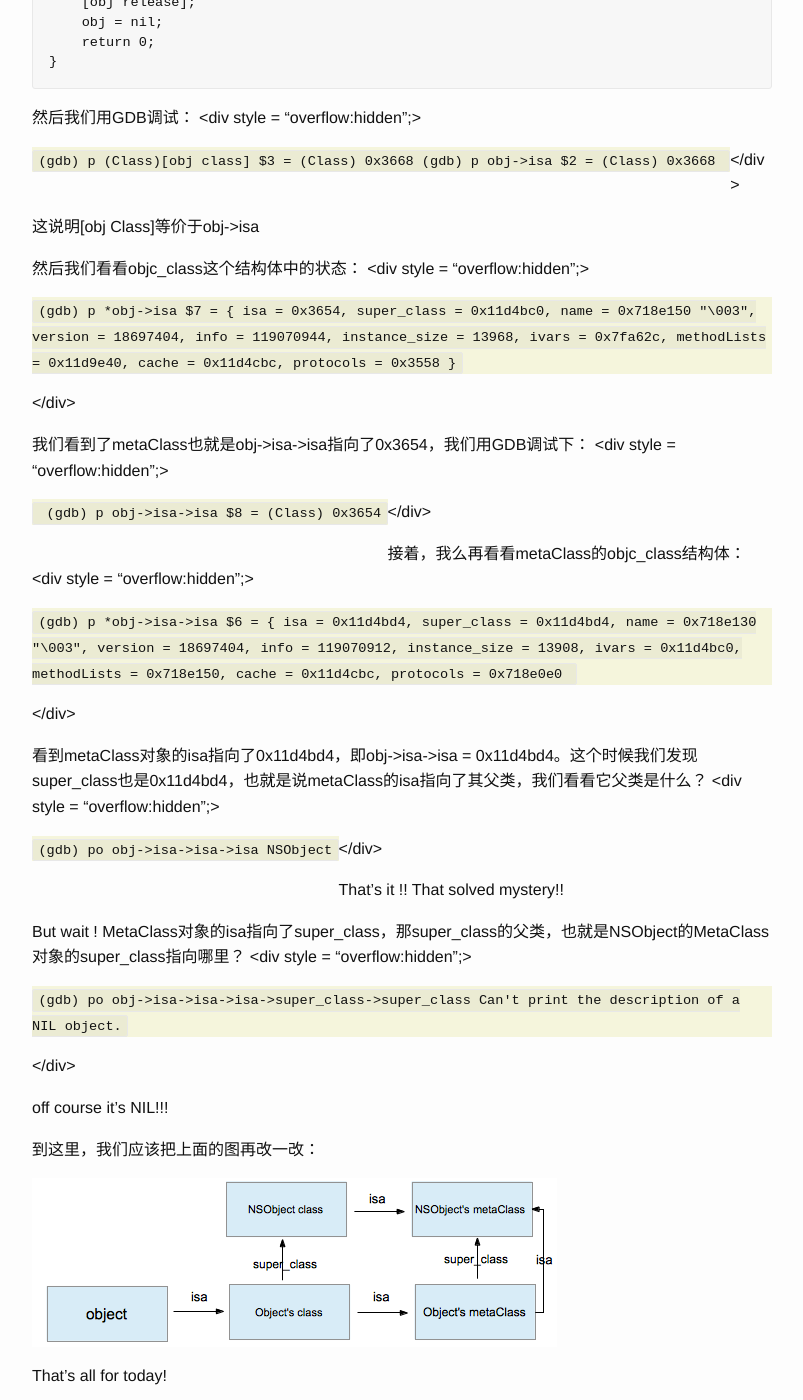
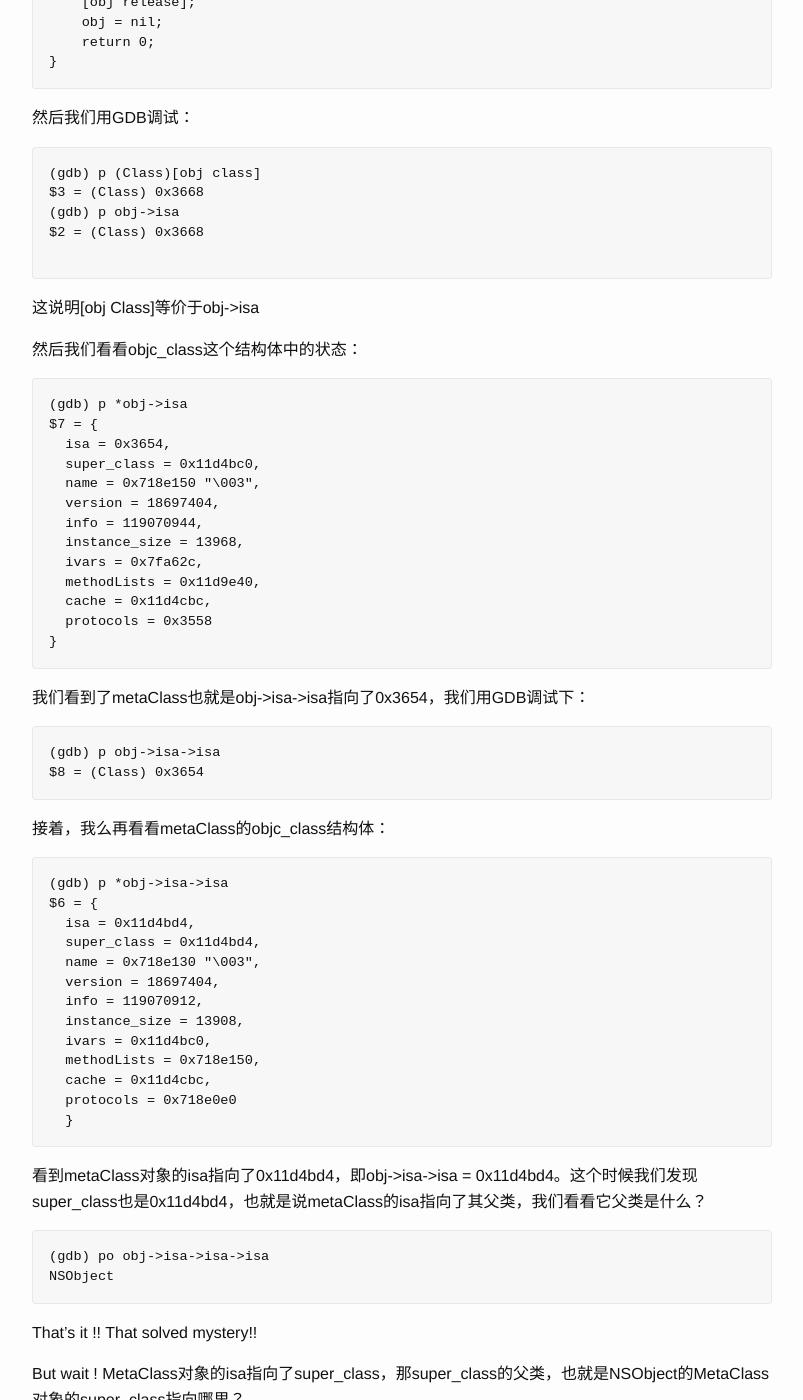
Before and after one commit to controlsea/blog, a Jekyll site: the page built from _posts/2012-02-10-isa.markdown, in a window 1280 px wide and 1400 px high, scrolled down 1769 px. Shown: the whole window, without its empty margins (238-1041 px from the left). Built offline with Jekyll 4.4.1, drawn with Linux system fonts in a browser that asks for light colours; Markdown is read by kramdown in place of the engine named in the settings; some of the changed text lies outside the part shown.

Commit message:
add posts

````diff
--- a/_posts/2012-02-10-isa.markdown
+++ b/_posts/2012-02-10-isa.markdown
@@ -55,7 +55,7 @@ Apple对isa_x的描述是metaClass，也就是class的class，这也很好理解
 
 上面描述的结构如下图所示：
 
-<a href="/blog/images/2012/02/class_hierarchy.png"><img src=blog/images/2012/02/class_hierarchy.png" alt="class_hierarchy"width="511" height="181"/></a>
+<a href="/blog/images/2012/02/class_hierarchy.png"><img src=/blog/images/2012/02/class_hierarchy.png" alt="class_hierarchy"width="511" height="181"/></a>
 
 so far so good，Let's go on...
 
@@ -88,20 +88,21 @@ int main(int argc, char *argv[])
 }</pre>
 
 然后我们用GDB调试：
-<div style = "overflow:hidden";>
-<p style="background: Beige;width:auto;float:left">
-<code>(gdb) p (Class)[obj class]
+
+```
+(gdb) p (Class)[obj class]
 $3 = (Class) 0x3668
 (gdb) p obj->isa
 $2 = (Class) 0x3668
-</code></p></div>
+
+```
 
 这说明[obj Class]等价于obj->isa
 
 然后我们看看objc_class这个结构体中的状态：
-<div style = "overflow:hidden";>
-<p style="background: Beige;width:auto;float:left">
-<code>(gdb) p *obj->isa
+
+```
+(gdb) p *obj->isa
 $7 = {
   isa = 0x3654,
   super_class = 0x11d4bc0,
@@ -113,19 +114,20 @@ $7 = {
   methodLists = 0x11d9e40,
   cache = 0x11d4cbc,
   protocols = 0x3558
-}</code></p></div>
+}
+```
 
 我们看到了metaClass也就是obj->isa->isa指向了0x3654，我们用GDB调试下：
-<div style = "overflow:hidden";>
-<p style="background: Beige;width:auto;float:left">
-<code>
+
+```
 (gdb) p obj->isa->isa
-$8 = (Class) 0x3654</code></p></div>
+$8 = (Class) 0x3654
+```
 
 接着，我么再看看metaClass的objc_class结构体：
-<div style = "overflow:hidden";>
-<p style="background: Beige;width:auto;float:left">
-<code>(gdb) p *obj->isa->isa
+
+```
+(gdb) p *obj->isa->isa
 $6 = {
   isa = 0x11d4bd4,
   super_class = 0x11d4bd4,
@@ -137,23 +139,25 @@ $6 = {
   methodLists = 0x718e150,
   cache = 0x11d4cbc,
   protocols = 0x718e0e0
-</code></p></div>
+  }
+```
 
 看到metaClass对象的isa指向了0x11d4bd4，即obj->isa->isa = 0x11d4bd4。这个时候我们发现super_class也是0x11d4bd4，也就是说metaClass的isa指向了其父类，我们看看它父类是什么？
-<div style = "overflow:hidden";>
-<p style="background: Beige;width:auto;float:left">
-<code>(gdb) po obj->isa->isa->isa
-NSObject</code></p></div>
+
+```
+(gdb) po obj->isa->isa->isa
+NSObject
+```
 
 That's it !! That solved mystery!!
 
 But wait ! MetaClass对象的isa指向了super_class，那super_class的父类，也就是NSObject的MetaClass对象的super_class指向哪里？
-<div style = "overflow:hidden";>
-<p style="background: Beige;width:auto;float:left">
-<code>(gdb) po obj->isa->isa->isa->super_class->super_class
-Can't print the description of a NIL object.</code></p></div>
+```
+(gdb) po obj->isa->isa->isa->super_class->super_class
+Can't print the description of a NIL object.
+```
 
-off course it's NIL!!!
+Nil是我们期待的结果
 
 到这里，我们应该把上面的图再改一改：
 
````
Also changed, not shown: _posts/2012-08-10-Understanding-Quartz-2D.markdown (added, +240 -0 lines).
